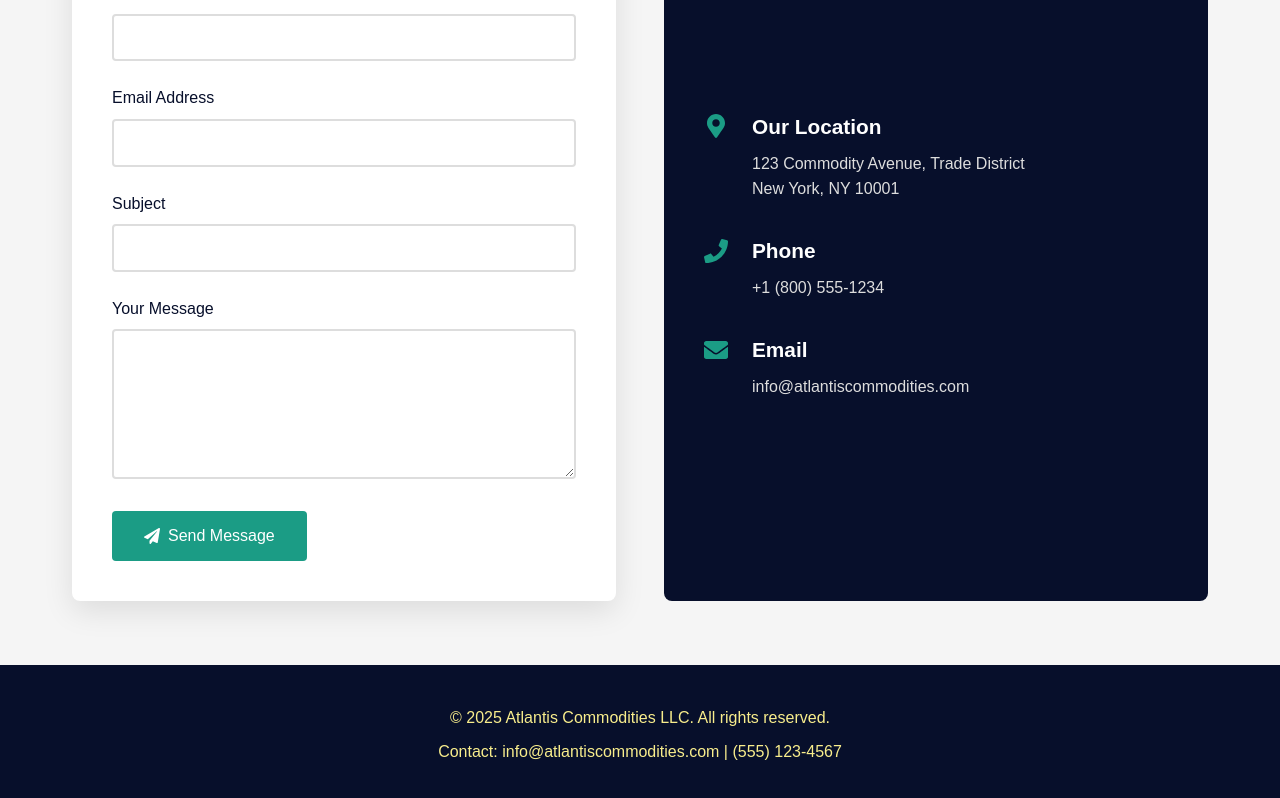
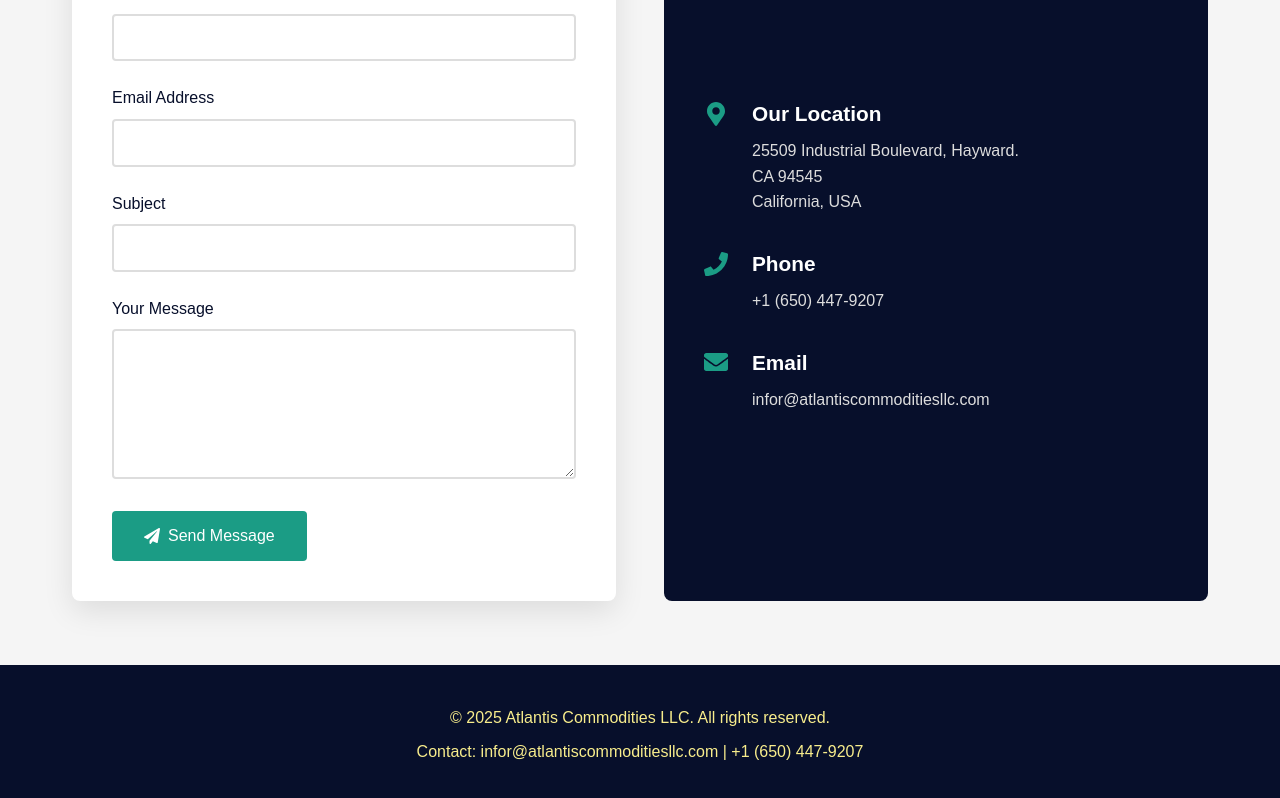
Before and after one commit to deeismyname/atlantis_commodities, a React (Create React App) app: page /contact in a window 1280 px wide. Shown: the part 412-1210 px from the top of the page. Built offline with nearby package versions, Linux system fonts and the light colour scheme.

Commit message:
fix about preview

```diff
--- a/src/components/Footer.js
+++ b/src/components/Footer.js
@@ -39,7 +39,7 @@ const Footer = () => {
     <FooterWrapper>
       <FooterContent>
         <p>© 2025 Atlantis Commodities LLC. All rights reserved.</p>
-        <p>Contact: info@atlantiscommodities.com | (555) 123-4567</p>
+        <p>Contact: infor@atlantiscommoditiesllc.com | +1 (650) 447-9207</p>
       </FooterContent>
     </FooterWrapper>
   );
--- a/src/pages/Contact.js
+++ b/src/pages/Contact.js
@@ -246,7 +246,7 @@ const Contact = () => {
             <FaMapMarkerAlt />
             <div>
               <h3>Our Location</h3>
-              <p>123 Commodity Avenue, Trade District<br />New York, NY 10001</p>
+              <p>25509 Industrial Boulevard, Hayward. <br />CA 94545 <br />California, USA</p>
             </div>
           </InfoItem>
 
@@ -254,7 +254,7 @@ const Contact = () => {
             <FaPhone />
             <div>
               <h3>Phone</h3>
-              <p><a href="tel:+18005551234">+1 (800) 555-1234</a></p>
+              <p><a href="tel:+1(650) 447-9207">+1 (650) 447-9207</a></p>
             </div>
           </InfoItem>
 
@@ -262,7 +262,7 @@ const Contact = () => {
             <FaEnvelope />
             <div>
               <h3>Email</h3>
-              <p><a href="mailto:info@atlantiscommodities.com">info@atlantiscommodities.com</a></p>
+              <p><a href="mailto:infor@atlantiscommoditiesllc.com">infor@atlantiscommoditiesllc.com</a></p>
             </div>
           </InfoItem>
         </ContactInfo>
```
